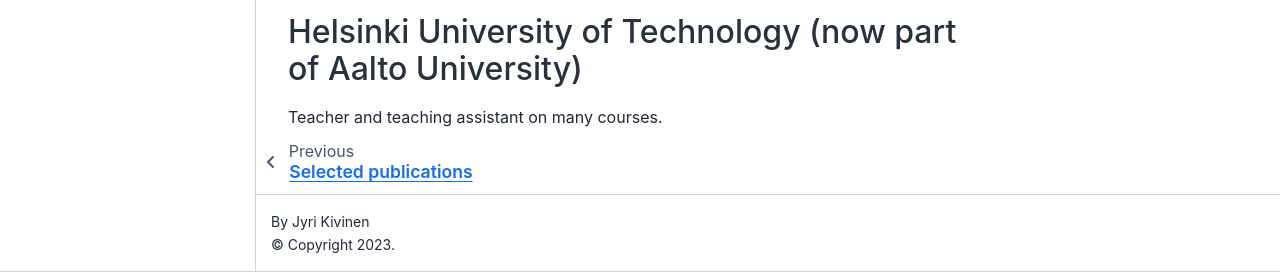
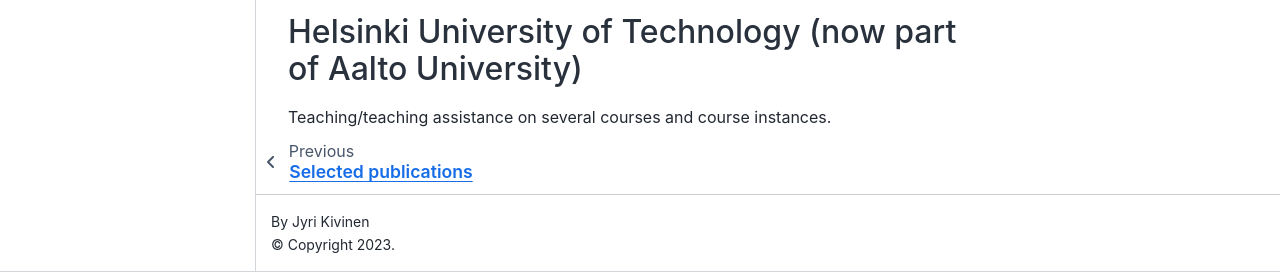
Before and after one commit to jyrikivinen/home, a Jupyter Book: the page built from teaching/list_of_courses.md, in a window 1280 px wide and 1379 px high. Shown: the part 1107-1379 px from the top of the window. Built offline with Jupyter Book 1.0.4 settings and Sphinx 7.4.7 and the Sphinx Book theme 1.1.4, drawn with Linux system fonts in a browser that asks for light colours.

Commit message:
minor update to information on old courses

```diff
--- a/teaching/list_of_courses.md
+++ b/teaching/list_of_courses.md
@@ -33,4 +33,4 @@
 </ul>
 
 <h2> Helsinki University of Technology (now part of Aalto University)</h2>
-Teacher and teaching assistant on many courses.
+Teaching/teaching assistance on several courses and course instances.
```
